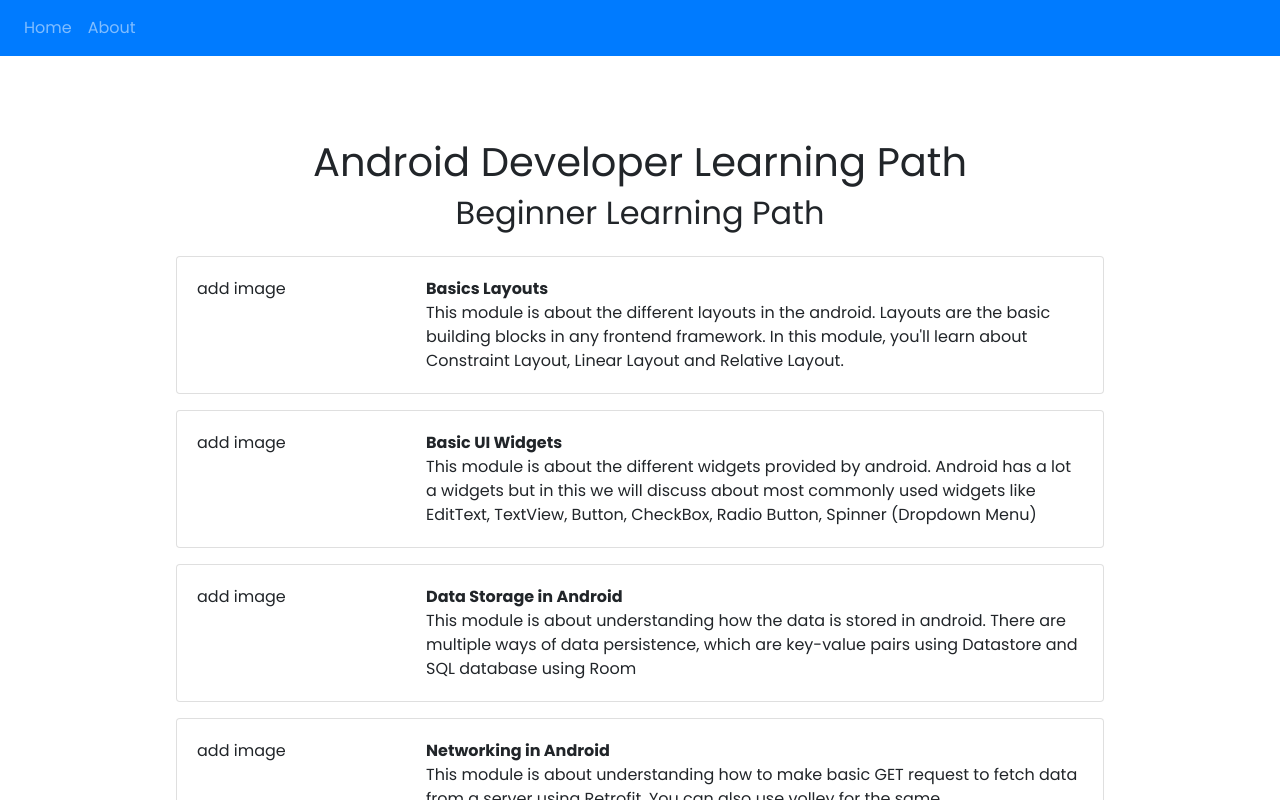
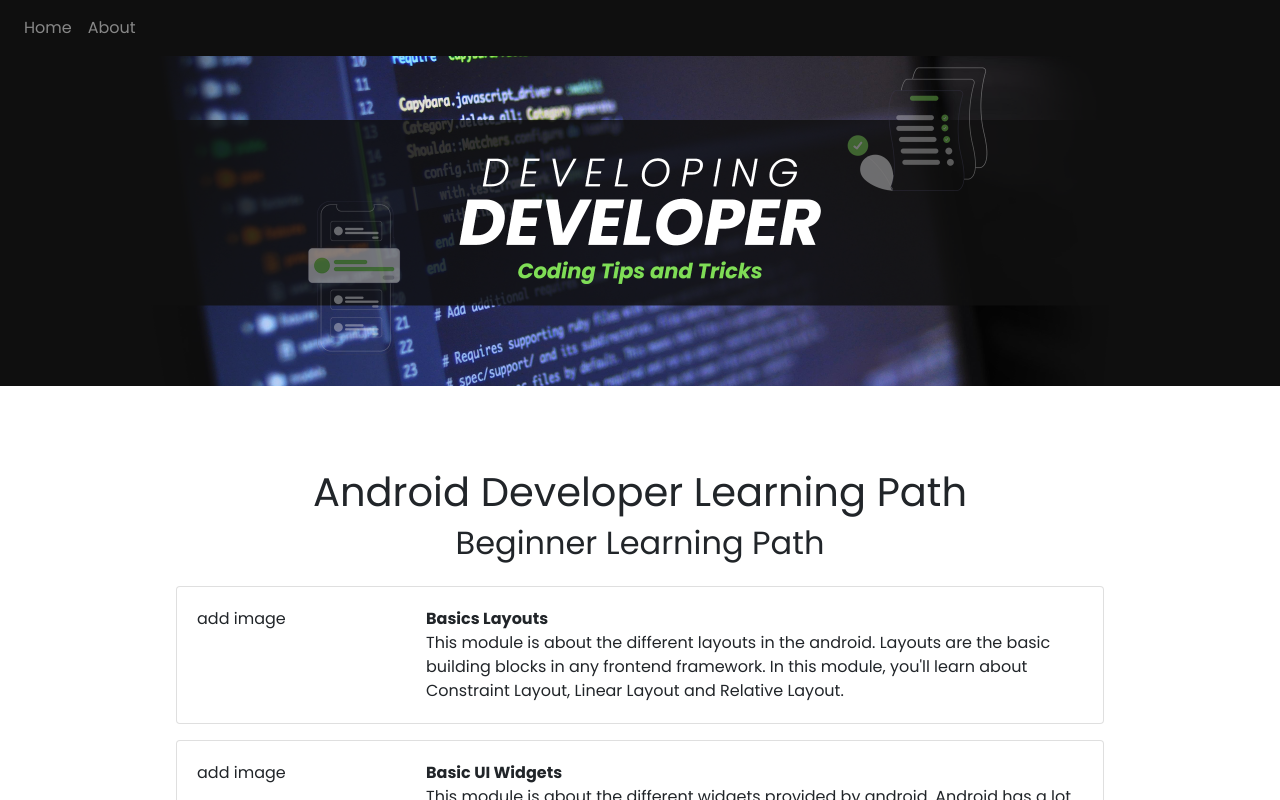
Before and after one commit to 5AbhishekSaxena/anguilar-developing-developer, an Angular app: page /home in a window 1280 px wide. Shown: the top 800 px of the page. Built offline with nearby package versions, Linux system fonts and the light colour scheme.

Commit message:
Add banner

```diff
--- a/src/app/app.component.css
+++ b/src/app/app.component.css
@@ -1,3 +1,4 @@
 .navbar {
-    background-color: transparent;
+  background-color: transparent;
+  background-color: rgb(15, 15, 15);
 }
--- a/src/app/app.component.html
+++ b/src/app/app.component.html
@@ -1,5 +1,5 @@
 <div>
-  <nav class="navbar navbar-expand-sm bg-primary navbar-dark">
+  <nav class="navbar navbar-expand-sm navbar-dark">
     <ul class="navbar-nav">
       <li class="nav-item">
         <a
--- a/src/app/home/home.component.html
+++ b/src/app/home/home.component.html
@@ -1,3 +1,5 @@
+<img src="/assets/images/banner-website.png" style="max-width: 100%" />
+
 <div class="content">
   <h1>Android Developer Learning Path</h1>
 
```
Also changed, not shown: src/assets/images/banner-website.png (added).
